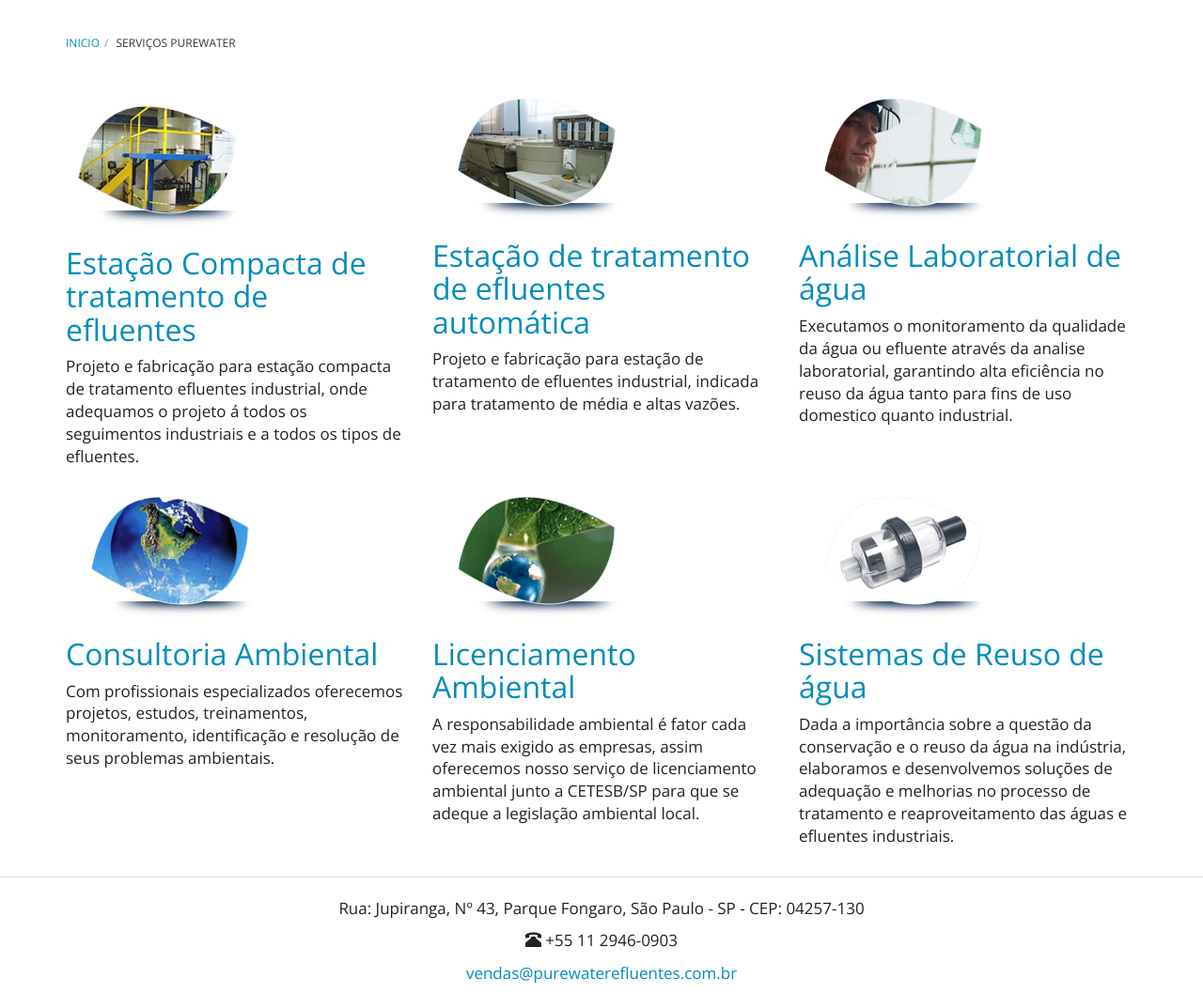
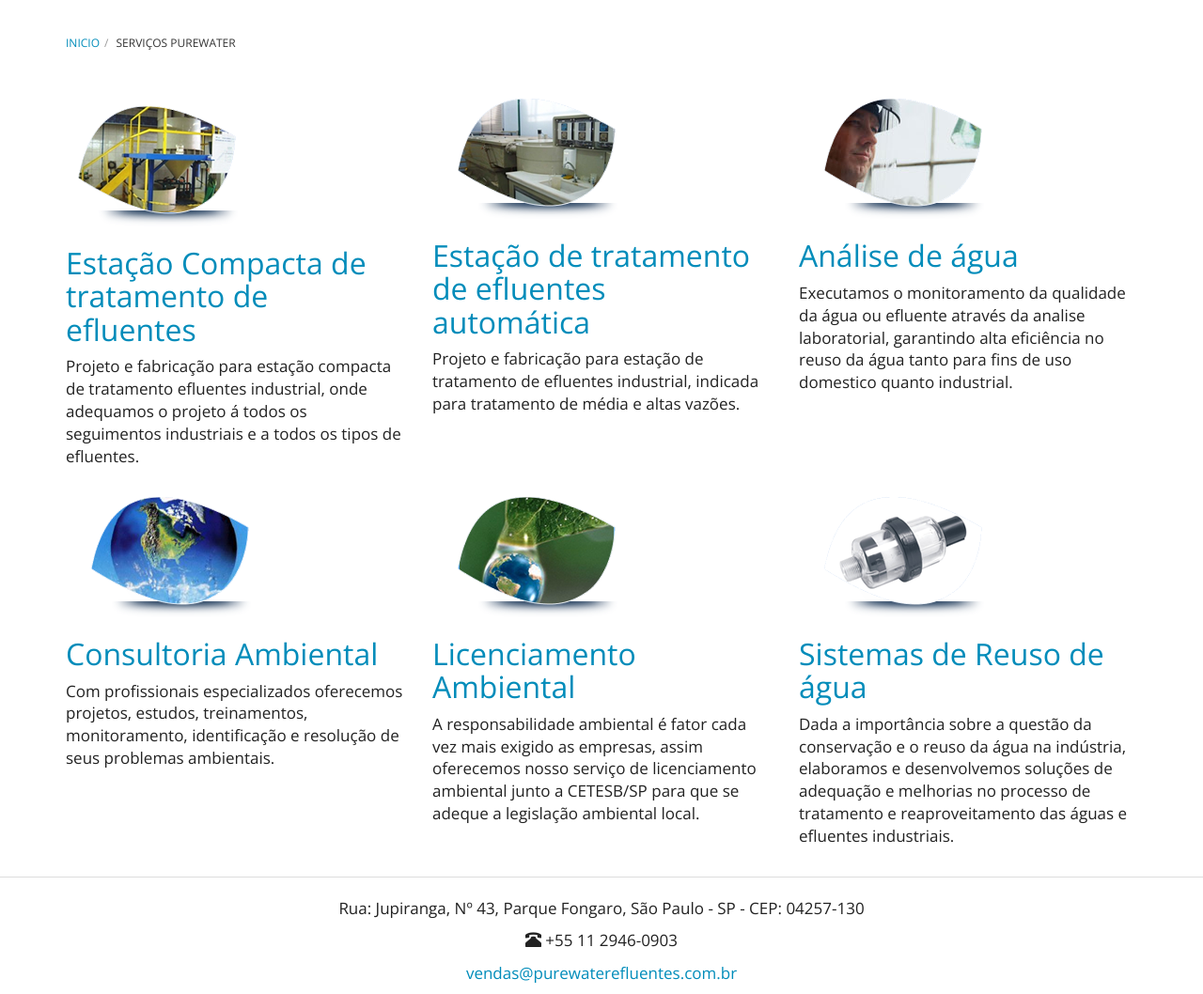
Before and after one commit to purewaterefluentes/purewaterefluentes.github.io, a Jekyll site: the page built from servicos/index.html, in a window 1280 px wide and 1352 px high. Shown: the part 294-1352 px from the top of the window at 94% size. Built offline with Jekyll 4.4.1, drawn with Linux system fonts in a browser that asks for light colours; nearby versions of some CDN libraries; library files that are not in the unit come from our copies.

Commit message:
Update index.html

```diff
--- a/servicos/index.html
+++ b/servicos/index.html
@@ -18,7 +18,7 @@ subtitle: Assessoria, consultoria e soluções ambientais e tratamento de efluen
         </div>
         <div class="col-md-4">
           <img src="../website/images/icon_analise_laboratorial.png" alt="Monitoramento Ambiental" class="img-responsive" />
-          <a href="analise-de-efluentes.html"><h2>Análise Laboratorial de água</h2></a>
+          <a href="analise-de-efluentes.html"><h2>Análise de água</h2></a>
           <p>Executamos o monitoramento da qualidade da água ou efluente através da analise laboratorial, garantindo alta eficiência no reuso da água tanto para fins de uso domestico quanto industrial.</p>
        </div>
 
```
